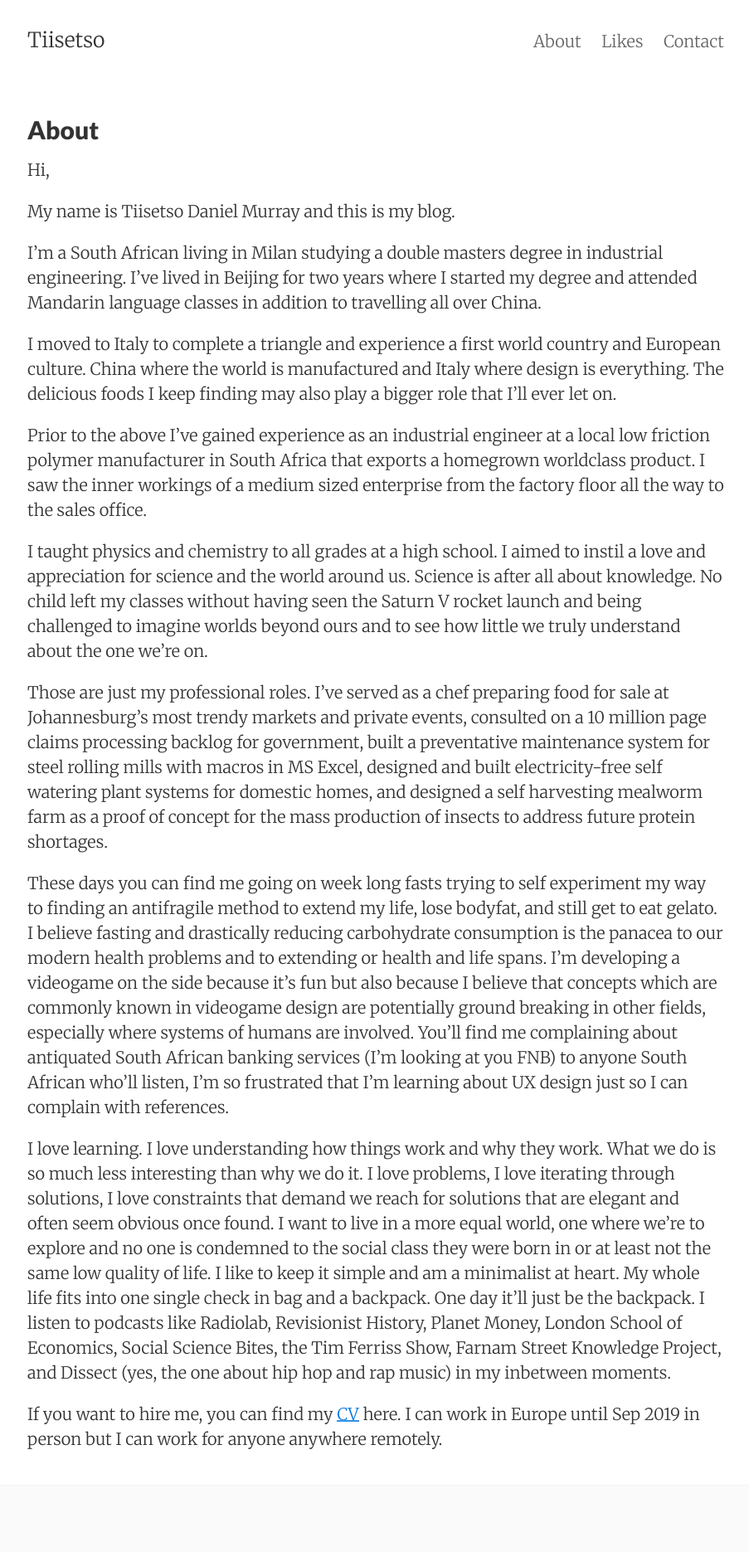
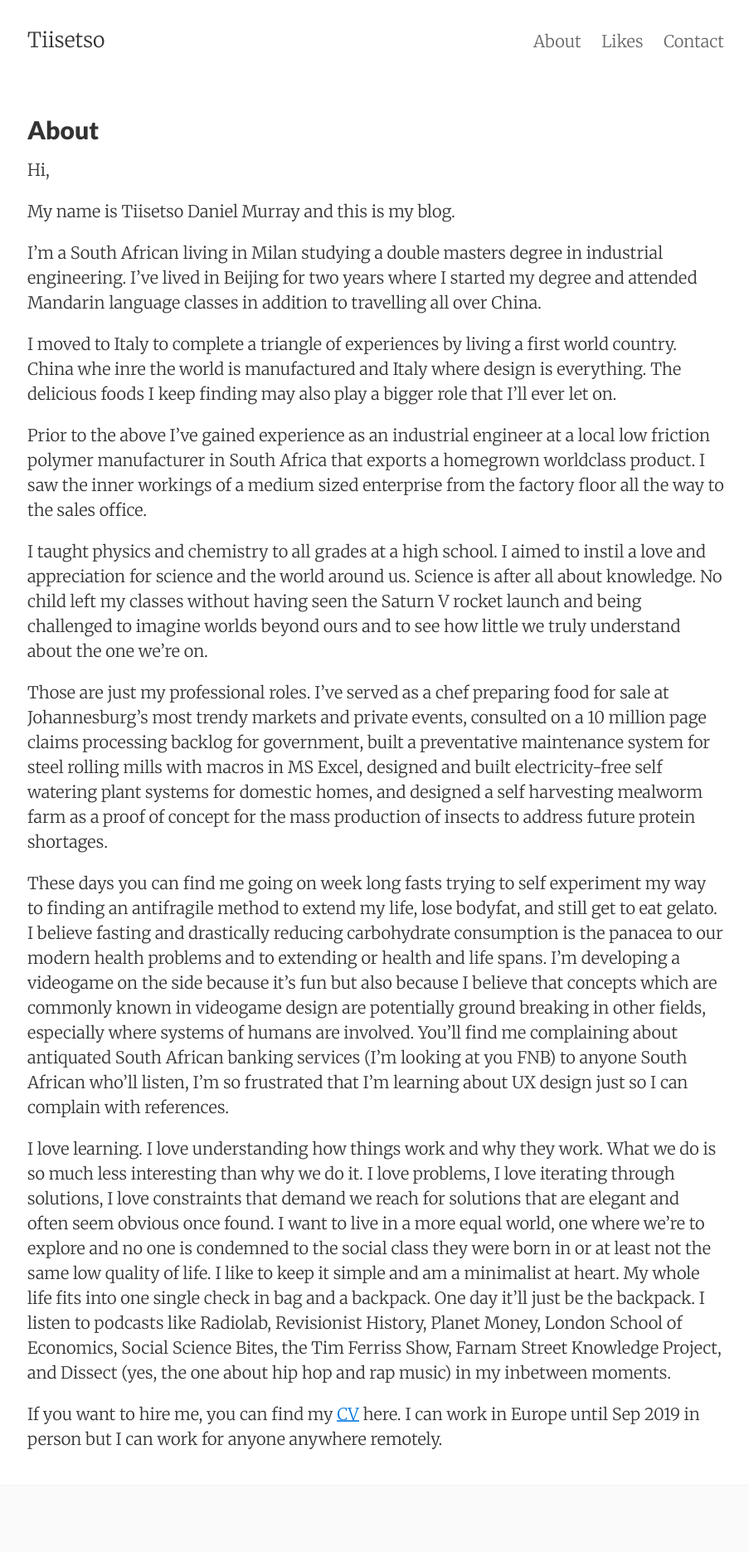
Before and after one commit to Tiisetso/tiisetso.github.io, a Jekyll site: the page built from about.md, in a window 1280 px wide. Shown: the whole page at 83% size, without its empty margins (187-1090 px from the left). Built offline with Jekyll 4.4.1, drawn with Linux system fonts in a browser that asks for light colours.

Commit message:
About edited. Slight change.

```diff
--- a/about.md
+++ b/about.md
@@ -12,7 +12,7 @@ My name is Tiisetso Daniel Murray and this is my blog.
 
 I'm a South African living in Milan studying a double masters degree in industrial engineering. I've lived in Beijing for two years where I started my degree and attended Mandarin language classes in addition to travelling all over China.
 
-I moved to Italy to complete a triangle and experience a first world country and European culture. China where the world is manufactured and Italy where design is everything. The delicious foods I keep finding may also play a bigger role that I'll ever let on.
+I moved to Italy to complete a triangle of experiences by living a first world country. China whe inre the world is manufactured and Italy where design is everything. The delicious foods I keep finding may also play a bigger role that I'll ever let on.
 
 Prior to the above I've gained experience as an industrial engineer at a local low friction polymer manufacturer in South Africa that exports a homegrown worldclass product. I saw the inner workings of a medium sized enterprise from the factory floor all the way to the sales office.
 
```
